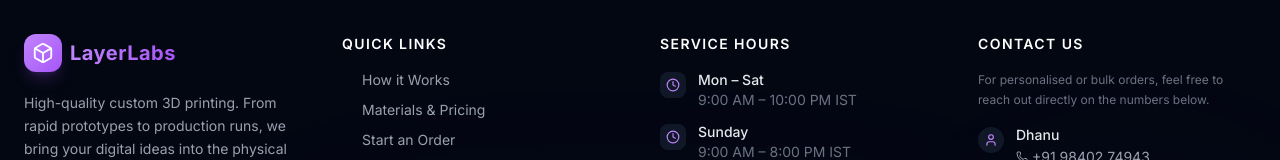
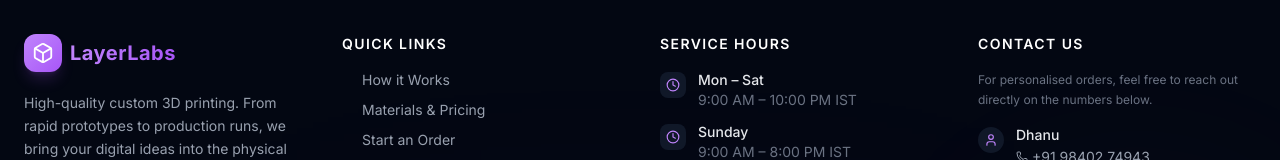
Before and after one commit to dhanupragateesh26/LayerLabs, a Next.js app in the folder frontend/: page / in a window 1280 px wide. Shown: the part 2068-2228 px from the top of the page. Built offline with nearby package versions, Linux system fonts and the light colour scheme.

Commit message:
v3 : resend

```diff
--- a/frontend/src/components/ContactFooter.tsx
+++ b/frontend/src/components/ContactFooter.tsx
@@ -144,7 +144,7 @@ export default function ContactFooter() {
           <div className="space-y-4">
             <h3 className="text-white font-semibold text-sm uppercase tracking-widest">Contact Us</h3>
             <p className="text-gray-500 text-xs leading-relaxed">
-              For personalised or bulk orders, feel free to reach out directly on the numbers below.
+              For personalised orders, feel free to reach out directly on the numbers below.
             </p>
             <div className="space-y-3">
               {[
@@ -202,7 +202,7 @@ export default function ContactFooter() {
             <span className="text-gray-800">·</span>
             <a href="#" className="text-gray-600 hover:text-gray-400 transition-colors">Terms of Service</a>
             <span className="text-gray-800">·</span>
-            <a href="mailto:layerlabs.in@gmail.com" className="text-gray-600 hover:text-gray-400 transition-colors">Support</a>
+            <a href="mailto:layerlabs.org@gmail.com" className="text-gray-600 hover:text-gray-400 transition-colors">Support</a>
           </div>
         </div>
       </div>
```
Also changed, not shown: 1 other file (tests, documents, lock files or other folders).
